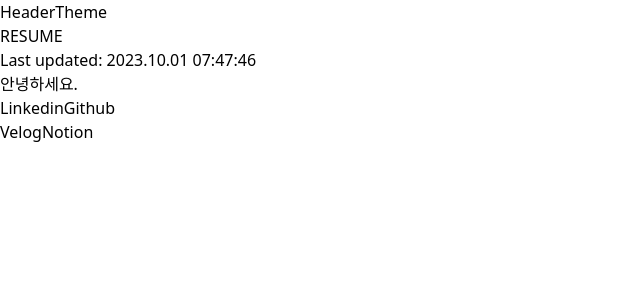
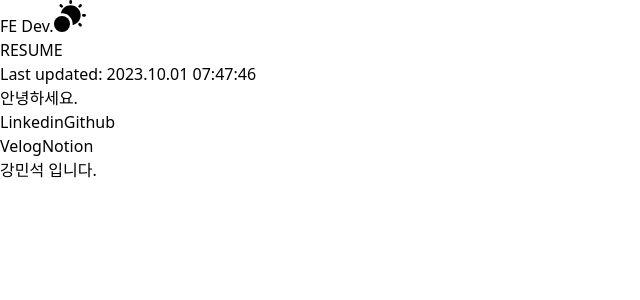
Before and after one commit to ainochi-kor/resume, a Next.js app in the folder apps/resume/: page / in a window 1280 px wide. Shown: the top 300 px of the page, without its empty margins (0-640 px from the left). Built offline with nearby package versions, Linux system fonts and the light colour scheme.

Commit message:
update ui

```diff
--- /dev/null
+++ b/apps/resume/app/(home)/Inroduce.tsx
@@ -0,0 +1,15 @@
+import BorderBox from "@/components/BorderBox";
+import { Typography } from "@/components/Typography";
+import React from "react";
+
+const Inroduce: React.FC = () => {
+  return (
+    <BorderBox className="py-3">
+      <Typography as="h2" className="text-2xl font-bold">
+        강민석 입니다.
+      </Typography>
+    </BorderBox>
+  );
+};
+
+export default Inroduce;
--- a/apps/resume/app/(home)/page.tsx
+++ b/apps/resume/app/(home)/page.tsx
@@ -3,6 +3,7 @@ import Title from "./Title";
 import TOC from "./TOC";
 import Greeting from "./Greeting";
 import Profile from "./Profile";
+import Inroduce from "./Inroduce";
 
 const HomePage: NextPage = () => {
   return (
@@ -11,6 +12,7 @@ const HomePage: NextPage = () => {
       <TOC />
       <Greeting />
       <Profile />
+      <Inroduce />
     </main>
   );
 };
--- a/apps/resume/app/Header.tsx
+++ b/apps/resume/app/Header.tsx
@@ -1,16 +1,38 @@
-import React from "react";
+"use client";
+
+import React, { useState } from "react";
 import { HEADER_HEIGHT } from "./constants";
 import BorderBox from "@/components/BorderBox";
+import Image from "next/image";
+
+enum Theme {
+  LIGHT = "light",
+  DAKR = "dark",
+}
 
 const Header: React.FC = () => {
+  const [theme, setTheme] = useState<Theme>(Theme.DAKR);
+
+  const handleClickChangeTheme = () => {
+    setTheme((prev) => (prev === Theme.LIGHT ? Theme.DAKR : Theme.LIGHT));
+  };
+
   return (
     <header className="max-w-3xl fixed w-full pt-1 px-1">
       <div className="grid place-items-center">
         <BorderBox
-          className={`w-full ${HEADER_HEIGHT} text-2xl flex justify-between items-center`}
+          className={`w-full ${HEADER_HEIGHT} text-2xl font-bold flex justify-between items-center`}
         >
-          <span>Header</span>
-          <span>Theme</span>
+          <span>FE Dev.</span>
+
+          <button type="button" onClick={handleClickChangeTheme}>
+            <Image
+              src={`/images/theme/${theme}-mode.svg`}
+              alt=""
+              width={32}
+              height={32}
+            />
+          </button>
         </BorderBox>
       </div>
     </header>
```
Also changed, not shown: apps/resume/hooks/useTheme.ts (added, +38 -0 lines), apps/resume/public/images/theme/dark-mode.svg (added), apps/resume/public/images/theme/light-mode.svg (added).
